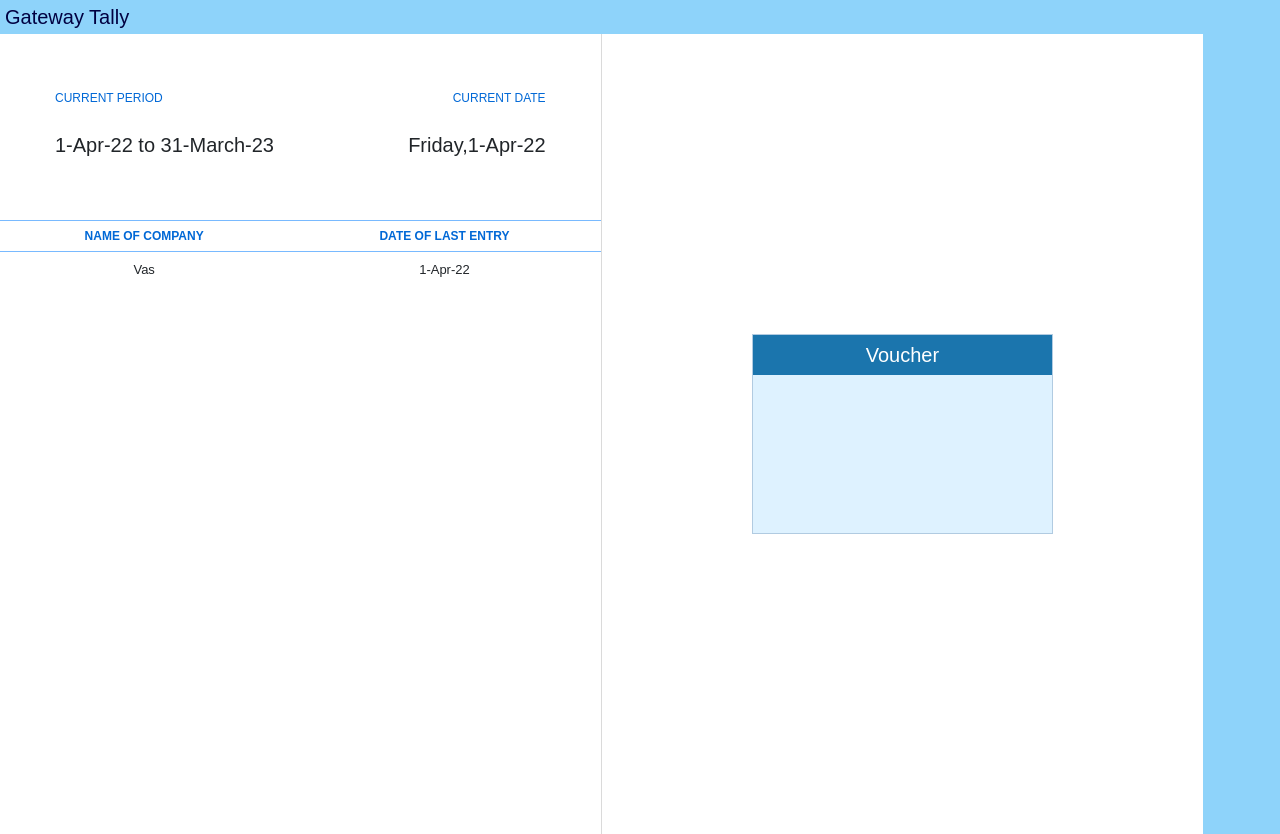
After one commit to Riya-Ark/tally-banking, a Python web app: template bankingapp/templates/base.html in a window 1280 px wide. The commit adds this page. Run offline with Jinja, Linux system fonts and the light colour scheme; the template is opened without the code that fills it, so the values that code supplies are empty.

Commit message:
base page added

```diff
--- /dev/null
+++ b/bankingapp/templates/base.html
@@ -0,0 +1,118 @@
+<!DOCTYPE html>
+<html>
+
+<head>
+    <link href="https://cdn.jsdelivr.net/npm/bootstrap@5.0.2/dist/css/bootstrap.min.css" rel="stylesheet" integrity="sha384-EVSTQN3/azprG1Anm3QDgpJLIm9Nao0Yz1ztcQTwFspd3yD65VohhpuuCOmLASjC" crossorigin="anonymous">
+
+
+    <style>
+        *{
+            padding: 0;
+            margin: 0;
+            font-family: Arial, Helvetica, sans-serif;
+        }
+        table,th,td
+{
+    border-collapse: collapse;
+    text-align: center;
+}
+table
+{
+    width: 100%;
+
+}
+
+th,td
+{
+
+}
+
+th
+{
+
+    border-top: 1.5px solid rgb(121, 186, 255);
+    font-size: 12px;
+    padding: 6px;
+    color: rgb(0, 104, 214);
+    border-bottom: 1.5px solid rgb(121, 186, 255);
+
+}
+
+td
+{
+    padding: 8px;
+    font-size: 13px;
+
+}
+.lists{
+    display: flex;
+    align-items: center;
+    justify-content: center;
+}
+
+    </style>
+
+
+
+
+
+
+
+
+
+
+
+</head>
+
+<body>
+
+
+
+  </div>
+
+
+    </div>
+    <h5 style="color: rgb(0, 0, 65); background-color: rgb(142, 211, 250);padding: 5px;margin-bottom:0px;">Gateway Tally</h5>
+    <div style=" display:flex;margin-top:0px;">
+    <div style="border-right: .5px solid rgb(218, 218, 218); width:47%;  height: 100vh; ">
+      <div style="display:flex; padding: 50px;">
+        <div style="width: 50%;">
+          <p style="color: rgb(0, 104, 214);padding:5px; font-size: 12px;">CURRENT PERIOD</p>
+          <h5 style="padding:5px;">1-Apr-22 to 31-March-23</h5>
+
+      </div>
+      <div style="width: 50%; text-align: end;">
+        <p style="color: rgb(0, 104, 214); padding:5px;font-size: 12px;">CURRENT DATE</p>
+        <h5 style="padding:5px;">Friday,1-Apr-22</h5>
+
+      </div>
+      </div>
+<table >
+    <thead>
+        <tr>
+        <th>NAME OF COMPANY</th>
+        <th>DATE OF LAST ENTRY</th>
+        </tr>
+
+    </thead>
+    <tbody>
+        <tr>
+            <td>Vas</td>
+            <td>1-Apr-22</td>
+
+        </tr>
+
+    </tbody>
+</table>
+
+    </div>
+
+    <div style=" width:47%; height: 100vh" class="lists">
+        <div style="width: 50%; height: 200px; border:1px solid  rgb(177, 203, 225);background-color: rgb(222, 242, 255);">
+           <h5 style="background-color:rgb(27, 117, 173) ; color:white; text-align: center; padding: 8px;">Voucher</h5>
+           <a></a>
+        </div>
+    </div>
+    <div style=" width:6%; background-color: rgb(142, 211, 250);height: 100vh"></div>
+</div>
+</body>
--- a/bankingapp/templates/reconcillation.html
+++ b/bankingapp/templates/reconcillation.html
@@ -1,6 +1,8 @@
 <!DOCTYPE html>
 <html>
 <head>
+
+</style>
 
 </head>
 <body>
```
Also changed, not shown: 1 other file.
